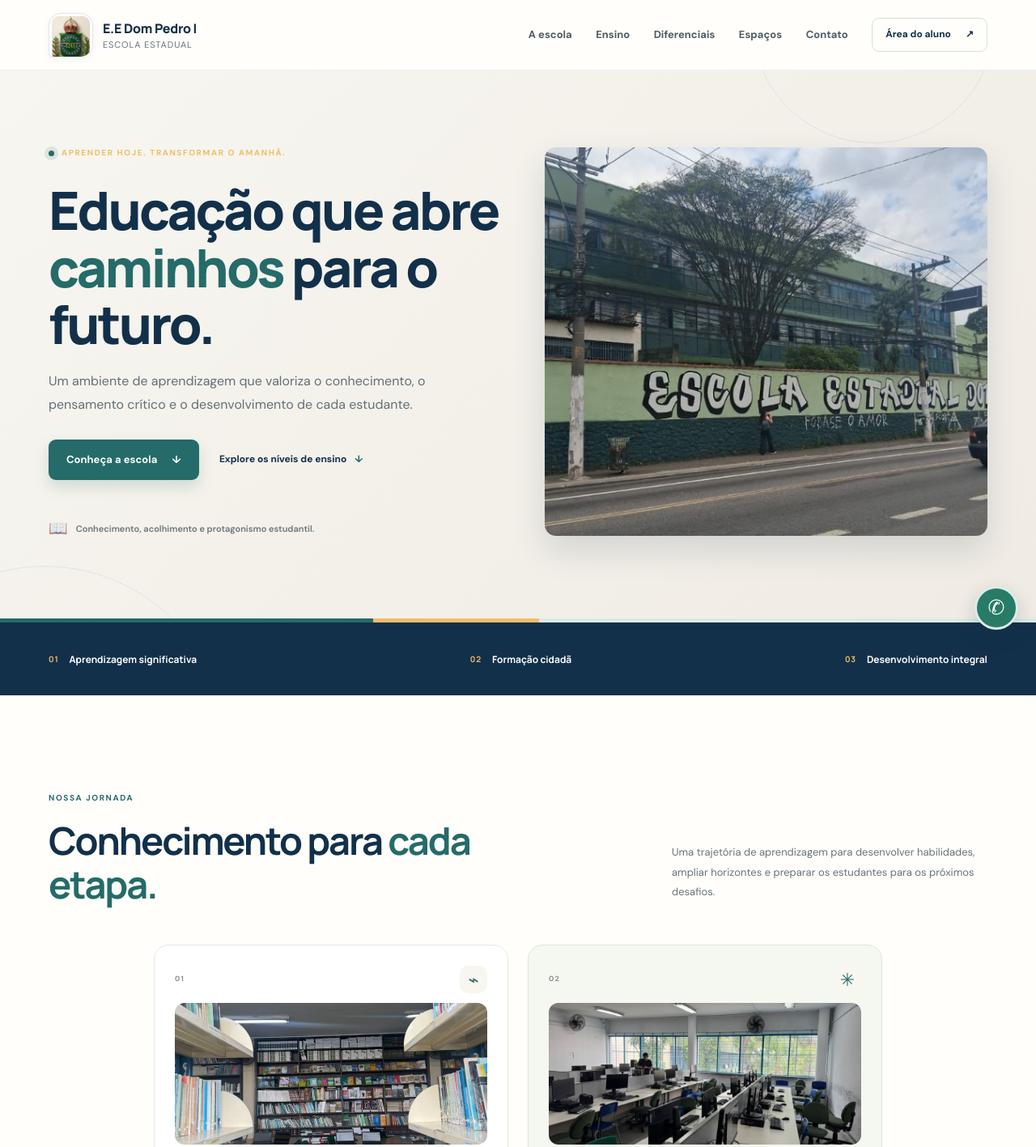
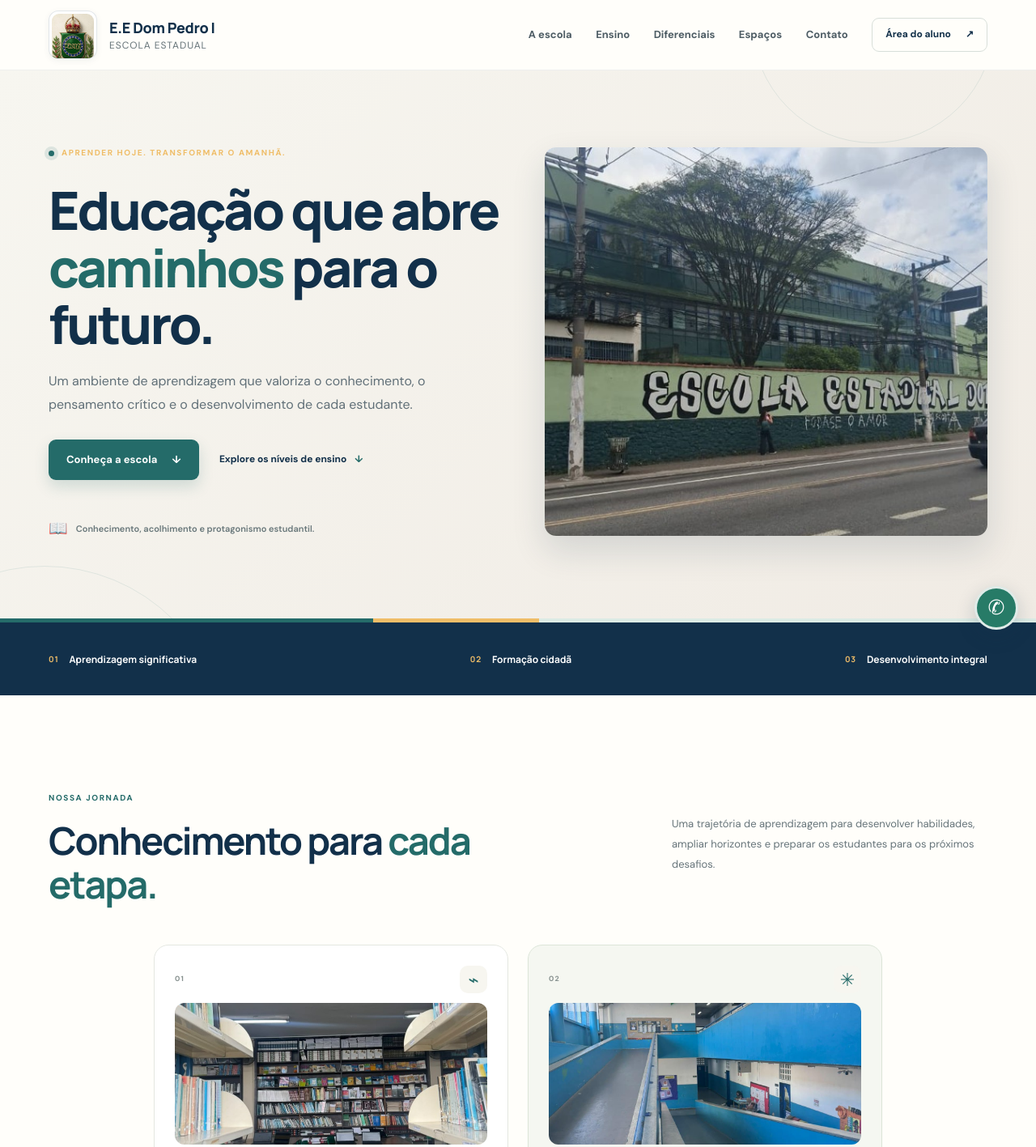
Before and after one commit to nicolas-23-nico/dom-pedro-i, a plain HTML site: page index.html in a window 1280 px wide. Shown: the top 1417 px of the page at 81% size. Drawn offline with Linux system fonts and the light colour scheme.

Commit message:
Melhorar layout e trocar imagens
- Ajustar logo no header com melhor posicionamento
- Alinhar texto "Conhecimento para cada etapa" horizontalmente
- Trocar imagem de Ensino Médio para corredor
- Trocar imagem de Ensino Técnico para fachada nova

Generated with [Devin](https://devin.ai)

Co-Authored-By: Devin <158243242+devin-ai-integration[bot]@users.noreply.github.com>

```diff
--- a/index.html
+++ b/index.html
@@ -94,14 +94,14 @@
           </article>
           <article class="program-card featured-card">
             <div class="program-top"><span class="program-number">02</span><span class="program-icon" aria-hidden="true">✳</span></div>
-            <img class="program-photo" src="imagens/informatica.jpg" alt="Laboratório de Informática e Tecnologia do Ensino Médio">
+            <img class="program-photo" src="imagens/corredor.jpg" alt="Corredor da escola">
             <h3>Ensino Médio</h3>
             <p>Preparação sólida para novos caminhos acadêmicos e profissionais, com apoio à pesquisa, pensamento crítico e projeto de vida.</p>
             <a href="#contato" class="card-link">Saiba mais <span aria-hidden="true">↓</span></a>
           </article>
           <article class="program-card">
             <div class="program-top"><span class="program-number">03</span><span class="program-icon" aria-hidden="true">⌁</span></div>
-            <img class="program-photo" src="imagens/notebook.jpg" alt="Ensino Técnico e Tecnologia">
+            <img class="program-photo" src="imagens/fachada-escola-nova.jpg" alt="Fachada da escola">
             <h3>Ensino Técnico</h3>
             <p>Formação profissionalizante com foco em tecnologia e habilidades práticas para o mercado de trabalho.</p>
             <a href="#contato" class="card-link">Saiba mais <span aria-hidden="true">↓</span></a>
--- a/style.css
+++ b/style.css
@@ -32,11 +32,12 @@
   em { color: var(--blue); font-style: normal; }
   .site-header { position: sticky; top: 0; z-index: 1000; background: rgba(255,254,250,.93); border-bottom: 1px solid rgba(18,48,74,.07); backdrop-filter: blur(16px); }
   .header-inner { min-height: 86px; display: flex; align-items: center; justify-content: space-between; gap: 24px; }
-  .brand { display: inline-flex; align-items: center; gap: 12px; text-decoration: none; flex-shrink: 0; }
-  .brand-mark { display: grid; place-items: center; width: 55px; height: 55px; border-radius: 16px 16px 16px 5px; background: var(--navy); color: var(--gold); font: 800 28px "Manrope", sans-serif; }
+  .brand { display: inline-flex; align-items: center; gap: 15px; text-decoration: none; flex-shrink: 0; }
+  .brand-mark { display: grid; place-items: center; width: 60px; height: 60px; border-radius: 12px; background: white; overflow: hidden; box-shadow: 0 4px 12px rgba(18,48,74,.1); }
+  .brand-mark img { width: 100%; height: 100%; object-fit: contain; }
   .brand-text { display: flex; flex-direction: column; line-height: 1.25; }
-  .brand-text strong { color: var(--navy); font: 800 16px "Manrope", sans-serif; letter-spacing: -.02em; }
-  .brand-text small { margin-top: 3px; color: var(--muted); font-size: 11px; letter-spacing: .08em; text-transform: uppercase; }
+  .brand-text strong { color: var(--navy); font: 800 18px "Manrope", sans-serif; letter-spacing: -.02em; }
+  .brand-text small { margin-top: 3px; color: var(--muted); font-size: 12px; letter-spacing: .08em; text-transform: uppercase; }
   .site-nav { display: flex; align-items: center; gap: clamp(16px, 2.3vw, 32px); }
   .site-nav > a { color: #4e5d65; text-decoration: none; font-size: 13px; font-weight: 700; transition: var(--transition); position: relative; }
   .site-nav > a::after { content: ''; position: absolute; bottom: -4px; left: 0; width: 0; height: 2px; background: var(--blue); transition: var(--transition); }
@@ -100,7 +101,7 @@
   .intro-inner p { display: flex; align-items: center; gap: 13px; margin: 0; font: 700 12px "Manrope", sans-serif; }
   .strip-mark { color: var(--gold); font-size: 10px; letter-spacing: .08em; }
   .section { padding-block: 112px; }
-  .section-heading { display: flex; align-items: end; justify-content: space-between; gap: 50px; margin-bottom: 48px; }
+  .section-heading { display: flex; align-items: center; justify-content: space-between; gap: 50px; margin-bottom: 48px; }
   .section-heading h2, .features-heading h2 { max-width: 570px; margin: 13px 0 0; color: var(--navy); font-size: clamp(32px, 4vw, 47px); line-height: 1.15; }
   .section-heading > p { max-width: 390px; margin-bottom: 4px; color: var(--muted); font-size: 13px; line-height: 1.9; }
   .program-grid { display: grid; grid-template-columns: repeat(2, 1fr); gap: 24px; max-width: 900px; margin-inline: auto; }
```
